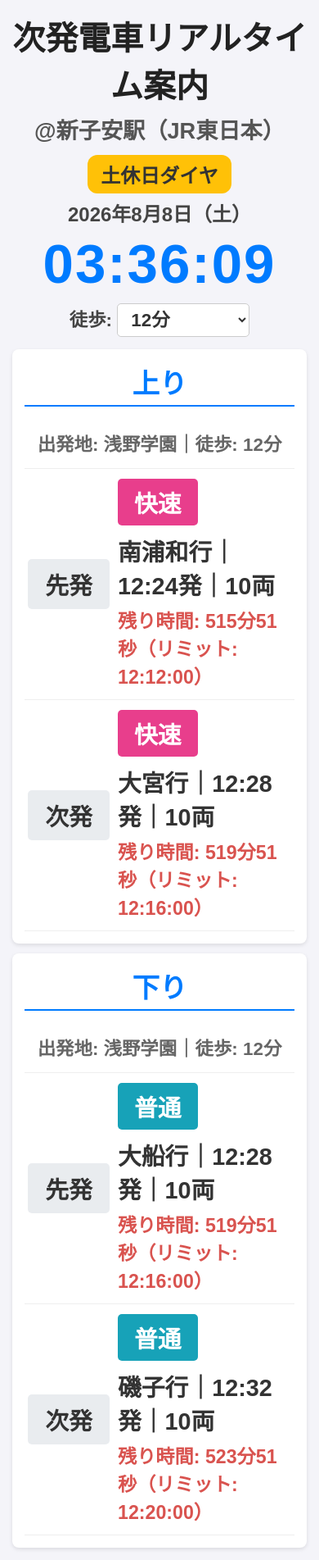
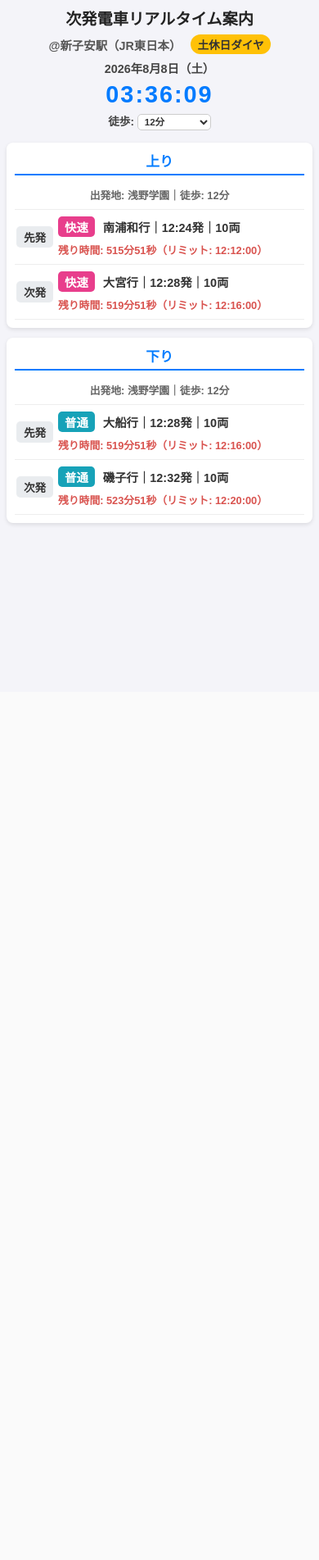
Before and after one commit to butsukawa-sub/station, a Flask app: page / in a window 390 px wide. Shown: the whole page at 82% size. After the commit the page ends 642 px from the top, so only its background shows below. Run offline with Flask 3, Linux system fonts and the light colour scheme.

Commit message:
Update index.html

```diff
--- a/templates/index.html
+++ b/templates/index.html
@@ -96,24 +96,26 @@
 
 
       /* ==========================================
-         スマホ版向け個別調整（さらに思いっきり大きく！）
+         スマホ版向け個別調整（文字サイズを大幅に小さく・コンパクトに）
          ========================================== */
       @media screen and (max-width: 1023px) {
-        body { padding: 15px; }
-        h1 { font-size: 2.5em; }
-        .station-name { font-size: 1.7em; }
-        .day-type-badge { font-size: 1.5em; padding: 6px 16px; }
-        .date-display { font-size: 1.5em; }
-        .time-display { font-size: 4.2em; }
-        .walk-time-selector { font-size: 1.4em; }
-        .walk-time-selector select { font-size: 1.0em; padding: 6px 12px; }
-        h2 { font-size: 2.1em; }
-        .departure-info { padding-bottom: 15px; font-size: 1.4em; }
-        .train-label { font-size: 1.8em; width: 100px; padding: 10px 0; }
+        body { padding: 8px; }
+        h1 { font-size: 1.2em; }
+        .station-name { font-size: 0.9em; }
+        .day-type-badge { font-size: 0.85em; padding: 2px 8px; }
+        .date-display { font-size: 0.9em; }
+        .time-display { font-size: 1.8em; margin: 4px 0; }
+        .walk-time-selector { font-size: 0.85em; }
+        .walk-time-selector select { font-size: 0.85em; padding: 2px 4px; }
+        h2 { font-size: 1.05em; }
+        .departure-info { padding-bottom: 8px; font-size: 0.8em; }
+        .train-label { font-size: 0.85em; width: 45px; padding: 3px 0; margin-right: 6px; }
 
-        .train-badge { font-size: 1.8em; padding: 8px 20px; }
-        .train-text-main { font-size: 1.8em; font-weight: bold; }
-        .countdown { font-size: 1.45em; }
+        .train-badge { font-size: 0.9em; padding: 2px 8px; }
+        .train-text-main { font-size: 0.9em; font-weight: bold; }
+        .countdown { font-size: 0.8em; }
+        .train-item { padding: 8px 2px; }
+        .card { padding: 10px; }
       }
 
 
@@ -154,7 +156,6 @@
       function fetchTrainData() {
         const walkMin = parseInt(document.getElementById('walk-time-select').value, 10);
 
-        // FlaskサーバーのAPIを叩くように変更（負荷対策として5秒おきにフェッチ）
         fetch(`/api/trains?walk=${walkMin}`)
           .then(response => response.json())
           .then(data => {
@@ -208,7 +209,7 @@
 
       function formatTrains(trains, realNow) {
         if (!trains || trains.length === 0) {
-          return "<p style='text-align:center; color:#777; font-size:1.3em;'>本日の残りの電車はありません</p>";
+          return "<p style='text-align:center; color:#777; font-size:1.1em;'>本日の残りの電車はありません</p>";
         }
 
         const currentTotalSec = realNow.getHours() * 3600 + realNow.getMinutes() * 60 + realNow.getSeconds();
@@ -254,7 +255,7 @@
             </div>
           `;
         }
-        return html === "" ? "<p style='text-align:center; color:#777; font-size:1.3em;'>本日の残りの電車はありません</p>" : html;
+        return html === "" ? "<p style='text-align:center; color:#777; font-size:1.1em;'>本日の残りの電車はありません</p>" : html;
       }
 
       window.onload = function() {
```
